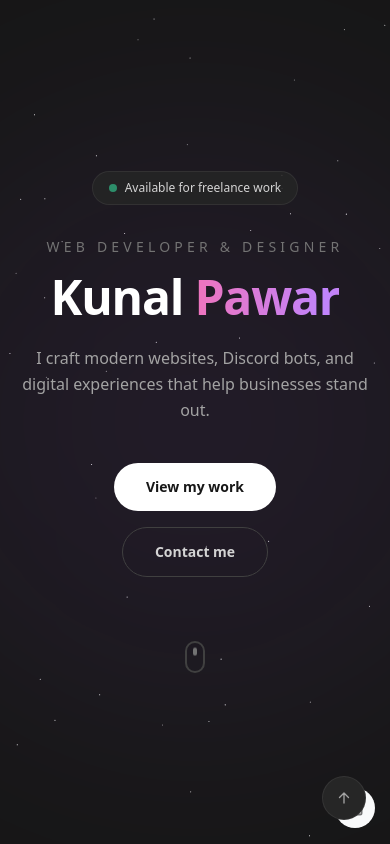
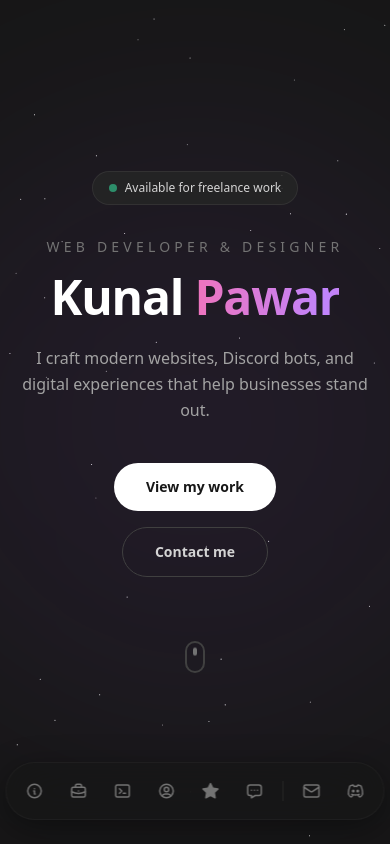
Before and after one commit to Kp4103/portfolio-new, a Next.js app: page / in a window 390 px wide. Shown: the top 844 px of the page. Built offline with nearby package versions, Linux system fonts and the light colour scheme.

Commit message:
redesign dock, and improved responsiveness

```diff
--- a/app/globals.css
+++ b/app/globals.css
@@ -87,8 +87,15 @@
   }
 }
 
-html {
+html, body {
   scroll-behavior: smooth;
+  scrollbar-width: none;
+  background-color: #171717;
+  overflow-x: hidden;
+}
+
+html::-webkit-scrollbar {
+  display: none;
 }
 
 @keyframes fadeUp {
--- a/app/page.tsx
+++ b/app/page.tsx
@@ -3,7 +3,6 @@
 import React, { useState } from "react";
 import { ShootingStars } from "@/components/ui/shooting-stars";
 import { StarsBackground } from "@/components/ui/stars-background";
-import { FloatingDock } from "@/components/ui/floating-dock";
 import Image from "next/image";
 import { TestimonialCards } from "@/components/ui/testimonial-cards";
 
@@ -18,6 +17,8 @@ import {
   IconInfoCircle,
   IconMessageDots,
   IconUserCircle,
+  IconBriefcase,
+  IconStarFilled,
 } from "@tabler/icons-react";
 
 function CustomGridDemo() {
@@ -53,39 +54,6 @@ function CustomGridDemo() {
     },
   ];
 
-
-  const links = [
-    {
-      title: "About",
-      icon: <IconInfoCircle className="h-4 w-4 sm:h-5 sm:w-5 md:h-6 md:w-6 text-neutral-500 dark:text-neutral-300" />,
-      href: "#about",
-    },
-    {
-      title: "Projects",
-      icon: <IconTerminal2 className="h-4 w-4 sm:h-5 sm:w-5 md:h-6 md:w-6 text-neutral-500 dark:text-neutral-300" />,
-      href: "#projects",
-    },
-    {
-      title: "Testimonials",
-      icon: <IconUserCircle className="h-4 w-4 sm:h-5 sm:w-5 md:h-6 md:w-6 text-neutral-500 dark:text-neutral-300" />,
-      href: "#testimonials",
-    },
-    {
-      title: "Contact",
-      icon: <IconMessageDots className="h-4 w-4 sm:h-5 sm:w-5 md:h-6 md:w-6 text-neutral-500 dark:text-neutral-300" />,
-      href: "#contact",
-    },
-    {
-      title: "LinkedIn",
-      icon: <IconBrandLinkedin className="h-4 w-4 sm:h-5 sm:w-5 md:h-6 md:w-6 text-neutral-500 dark:text-neutral-300" />,
-      href: "https://linkedin.com/in/kunal-pawar4103",
-    },
-    {
-      title: "GitHub",
-      icon: <IconBrandGithub className="h-4 w-4 sm:h-5 sm:w-5 md:h-6 md:w-6 text-neutral-500 dark:text-neutral-300" />,
-      href: "https://github.com/Kp4103",
-    },
-  ];
 
   const scrollToProjects = (e: React.MouseEvent<HTMLAnchorElement>) => {
     e.preventDefault()
@@ -168,16 +136,51 @@ function CustomGridDemo() {
   </div>
 </div>
 
-    <div className="flex justify-center fixed bottom-4 left-0 right-0 z-50">
-      <FloatingDock
-        mobileClassName="translate-y-30 left-40" // only for demo, remove for production
-        items={links}
-      />
-    </div>
+    {/* Navigation */}
+    <nav className="fixed bottom-6 left-1/2 -translate-x-1/2 z-50 flex items-center gap-1 px-2 py-2 rounded-full bg-neutral-900/80 border border-neutral-800/60 backdrop-blur-xl shadow-[0_8px_32px_rgba(0,0,0,0.4)]">
+      {[
+        { label: "About", href: "#about", icon: <IconInfoCircle className="w-[18px] h-[18px]" /> },
+        { label: "Services", href: "#services", icon: <IconBriefcase className="w-[18px] h-[18px]" /> },
+        { label: "Work", href: "#projects", icon: <IconTerminal2 className="w-[18px] h-[18px]" /> },
+        { label: "Reviews", href: "#testimonials", icon: <IconUserCircle className="w-[18px] h-[18px]" /> },
+        { label: "Why Me", href: "#why-me", icon: <IconStarFilled className="w-[18px] h-[18px]" /> },
+        { label: "Contact", href: "#contact", icon: <IconMessageDots className="w-[18px] h-[18px]" /> },
+      ].map((item) => (
+        <a
+          key={item.label}
+          href={item.href}
+          className="group relative flex items-center justify-center w-10 h-10 rounded-full text-neutral-500 transition-all duration-300 hover:text-white hover:bg-neutral-800"
+        >
+          {item.icon}
+          <span className="absolute -top-8 px-2 py-1 rounded-md bg-neutral-800 border border-neutral-700/50 text-[10px] text-neutral-300 font-medium opacity-0 group-hover:opacity-100 transition-opacity duration-200 pointer-events-none whitespace-nowrap">
+            {item.label}
+          </span>
+        </a>
+      ))}
+      <div className="w-px h-5 bg-neutral-800 mx-1" />
+      <a href="mailto:kunal4103@gmail.com"
+        className="group relative flex items-center justify-center w-10 h-10 rounded-full text-neutral-500 transition-all duration-300 hover:text-purple-400 hover:bg-neutral-800">
+        <svg xmlns="http://www.w3.org/2000/svg" width="18" height="18" viewBox="0 0 24 24" fill="none" stroke="currentColor" strokeWidth="2" strokeLinecap="round" strokeLinejoin="round"><rect width="20" height="16" x="2" y="4" rx="2"></rect><path d="m22 7-8.97 5.7a1.94 1.94 0 0 1-2.06 0L2 7"></path></svg>
+        <span className="absolute -top-8 px-2 py-1 rounded-md bg-neutral-800 border border-neutral-700/50 text-[10px] text-neutral-300 font-medium opacity-0 group-hover:opacity-100 transition-opacity duration-200 pointer-events-none">Email</span>
+      </a>
+      <button
+        onClick={() => {
+          navigator.clipboard.writeText("cryocreza");
+          const el = document.getElementById("dock-discord-tooltip");
+          if (el) {
+            el.textContent = "Copied!";
+            setTimeout(() => { el.textContent = "Discord"; }, 2000);
+          }
+        }}
+        className="group relative flex items-center justify-center w-10 h-10 rounded-full text-neutral-500 transition-all duration-300 hover:text-indigo-400 hover:bg-neutral-800">
+        <IconBrandDiscord className="w-[18px] h-[18px]" />
+        <span id="dock-discord-tooltip" className="absolute -top-8 px-2 py-1 rounded-md bg-neutral-800 border border-neutral-700/50 text-[10px] text-neutral-300 font-medium opacity-0 group-hover:opacity-100 transition-opacity duration-200 pointer-events-none">Discord</span>
+      </button>
+    </nav>
 
 
     {/* Services Section */}
-    <div className="w-full max-w-5xl z-20 min-h-screen flex flex-col items-center justify-center px-4 md:px-8 py-12">
+    <div id="services" className="w-full max-w-5xl z-20 md:min-h-screen flex flex-col items-center justify-center px-4 md:px-8 py-16 md:py-12">
       <div className="text-center mb-14">
         <h2 className="text-3xl md:text-5xl lg:text-6xl font-bold text-white">
           What I{" "}
@@ -187,9 +190,9 @@ function CustomGridDemo() {
         </h2>
       </div>
 
-      <div className="grid grid-cols-1 md:grid-cols-3 gap-0 w-full">
+      <div className="grid grid-cols-1 md:grid-cols-3 gap-4 md:gap-0 w-full">
         {/* Web Development */}
-        <div className="group relative p-8 md:p-10 border border-neutral-800 md:border-r-0 rounded-2xl md:rounded-r-none transition-all duration-500 hover:bg-neutral-800/30">
+        <div className="group relative p-8 md:p-10 border border-neutral-800 rounded-2xl md:border-r-0 md:rounded-r-none transition-all duration-500 hover:bg-neutral-800/30">
           {/* Top accent line */}
           <div className="absolute top-0 left-8 right-8 h-px bg-gradient-to-r from-transparent via-purple-500/50 to-transparent opacity-0 group-hover:opacity-100 transition-opacity duration-500" />
 
@@ -241,7 +244,7 @@ function CustomGridDemo() {
         </div>
 
         {/* Tebex Stores */}
-        <div className="group relative p-8 md:p-10 border border-neutral-800 md:border-l-0 rounded-2xl md:rounded-l-none transition-all duration-500 hover:bg-neutral-800/30">
+        <div className="group relative p-8 md:p-10 border border-neutral-800 rounded-2xl md:border-l-0 md:rounded-l-none transition-all duration-500 hover:bg-neutral-800/30">
           <div className="absolute top-0 left-8 right-8 h-px bg-gradient-to-r from-transparent via-emerald-500/50 to-transparent opacity-0 group-hover:opacity-100 transition-opacity duration-500" />
 
           <span className="text-6xl font-bold text-neutral-600 group-hover:text-emerald-500/20 transition-colors duration-500 select-none">03</span>
@@ -376,7 +379,7 @@ function CustomGridDemo() {
       </div>
 
     {/* Why Me Section */}
-    <div className="w-full max-w-5xl z-20 py-20 md:py-28 px-4 md:px-8">
+    <div id="why-me" className="w-full max-w-5xl z-20 py-20 md:py-28 px-4 md:px-8">
       <div className="text-center mb-14">
         <h2 className="text-3xl md:text-5xl lg:text-6xl font-bold text-white">
           Why{" "}
@@ -537,7 +540,7 @@ function CustomGridDemo() {
     {/* Scroll to top */}
     <button
       onClick={() => window.scrollTo({ top: 0, behavior: "smooth" })}
-      className="group fixed bottom-6 right-6 z-50 w-11 h-11 rounded-full bg-neutral-800 border border-neutral-700/60 flex items-center justify-center transition-all duration-300 hover:bg-neutral-700 hover:shadow-[0_0_20px_rgba(168,85,247,0.3)]"
+      className="group fixed bottom-6 right-6 z-50 w-11 h-11 rounded-full bg-neutral-800 border border-neutral-700/60 hidden sm:flex items-center justify-center transition-all duration-300 hover:bg-neutral-700 hover:shadow-[0_0_20px_rgba(168,85,247,0.3)]"
       aria-label="Scroll to top"
     >
       <svg className="w-4 h-4 text-neutral-400 group-hover:text-purple-400 transition-colors duration-300" fill="none" viewBox="0 0 24 24" stroke="currentColor" strokeWidth={2}>
```
